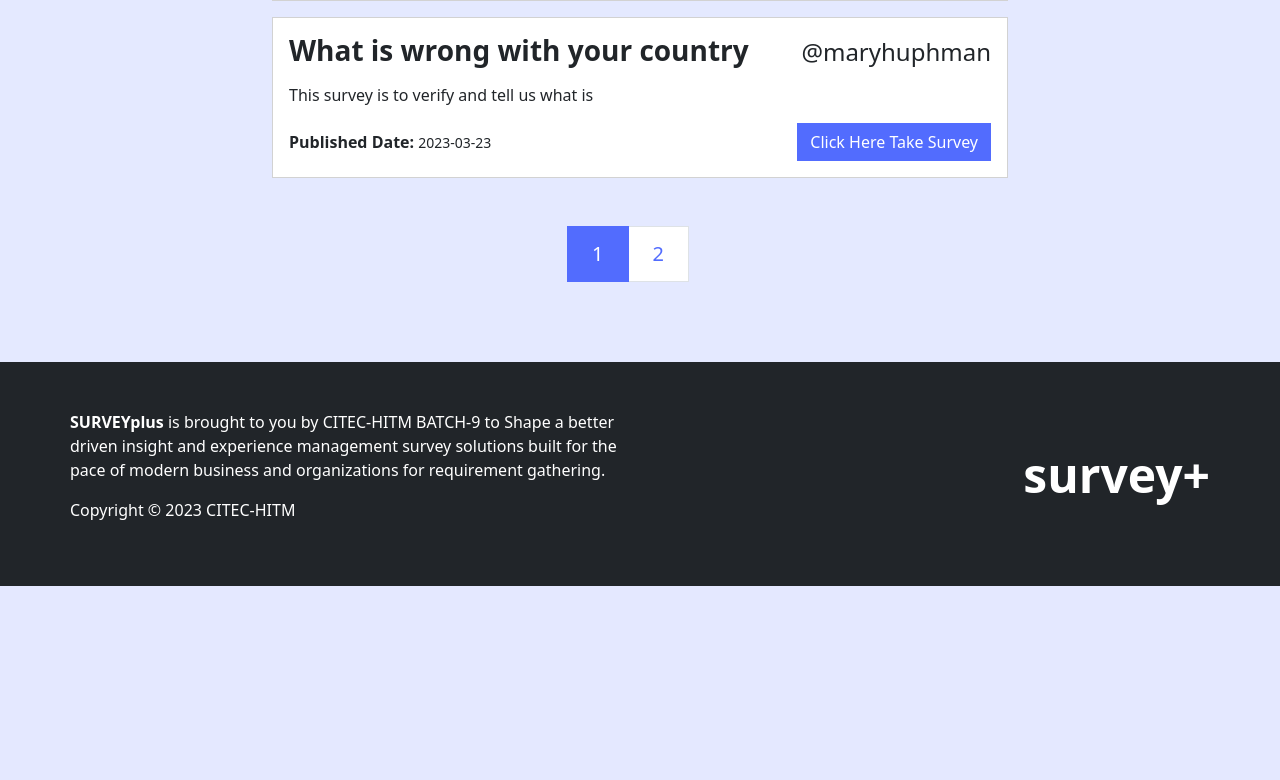
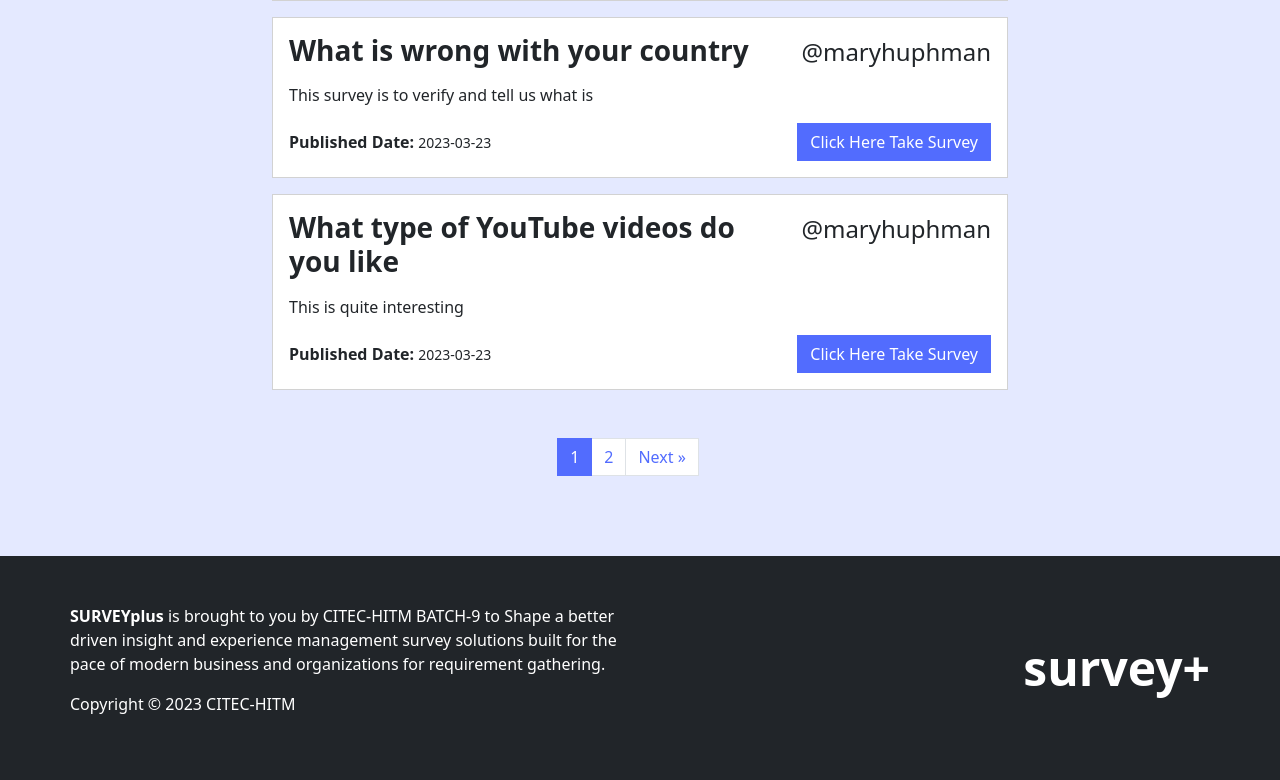
Before and after one commit to Agbortoko/surveyplus-php, a PHP site: page /surveyplusweb/explore.php?page=1 in a window 1280 px wide. Shown: the part 742-1522 px from the top of the page. Before the commit the page ends 1328 px from the top, so only its background shows below. Run offline with PHP 8.4, Linux system fonts and the light colour scheme; data comes from the database, SQL or seed files in the repository.

Commit message:
fixed pagination on search

```diff
--- a/app/Controllers/UserController.php
+++ b/app/Controllers/UserController.php
@@ -2,8 +2,10 @@
 
 namespace Surveyplus\App\Controllers;
 
-use Surveyplus\App\Models\Users;
-use Surveyplus\App\Models\Profiles;
+// use Surveyplus\App\Models\Users;
+// use Surveyplus\App\Models\Profiles;
+
+use Surveyplus\App\Models\{Users, Profiles};
 
 class UserController
 {
--- a/dashboard/partials/navigation.php
+++ b/dashboard/partials/navigation.php
@@ -17,7 +17,7 @@
         <li class="nav-item dropdown">
             <a class="nav-link dropdown-toggle" id="navbarDropdown" href="#" role="button" data-bs-toggle="dropdown" aria-expanded="false"><i class="fas fa-user fa-fw"></i></a>
             <ul class="dropdown-menu dropdown-menu-end" aria-labelledby="navbarDropdown">
-                <li><a class="dropdown-item" href="#!">Settings</a></li>
+                <li><a class="dropdown-item" href="#!">Profiles</a></li>
                 <li>
                     <hr class="dropdown-divider" />
                 </li>
--- a/explore.php
+++ b/explore.php
@@ -12,7 +12,7 @@ if (!isset($_GET["q"]) && empty($_GET["q"])) {
     $surveys = new SurveyController();
     $allPublishedSurveys = $surveys->showAllPublished(true);
 
-    $perPage = 3;
+    $perPage = 4;
 
     if (isset($_GET['page']) && !empty($_GET["page"])) {
         $page = $_GET['page'];
@@ -42,7 +42,7 @@ if (!isset($_GET["q"]) && empty($_GET["q"])) {
     $allSurveys = $surveys->showAllPublished(true, $paginate);
 } else {
 
-    $query = isset($_GET["q"]) ? $_GET["q"] : ""; // search query
+    $query = isset($_GET["q"]) ? trim($_GET["q"]) : ""; // search query
 
     $search = [
         "q" => $query
@@ -104,7 +104,7 @@ if (!isset($_GET["q"]) && empty($_GET["q"])) {
                     <div class="col-12 col-md-8 mx-auto">
 
                         <div class="input-group">
-                            <input type="search" placeholder="Search Something" name="q" id="search" class="form-control form-control-lg rounded-0 border border-1 border-primary" value="<?= isset($_GET['q']) ? $_GET['q'] : "" ?>" required>
+                            <input type="search" placeholder="Search Something" name="q" id="search" class="form-control form-control-lg rounded-0 border border-1 border-primary" value="<?= isset($_GET['q']) ? trim($_GET['q']) : "" ?>" required>
                             <input type="hidden" name="u" value="<?= strtolower($_SERVER["HTTP_USER_AGENT"]) ?>">
 
                             <button type="submit" class="btn btn-primary rounded-0 text-white">Search</button>
--- a/partials/survey/pagination.php
+++ b/partials/survey/pagination.php
@@ -4,8 +4,26 @@
 
     <div class="col-md-6 mx-auto">
 
-        <ul class="pagination pagination-lg flex justify-content-center">
+        <ul class="pagination flex justify-content-center">
+
+            <!-- Previous button -->
+            <?php if (isset($_GET["q"]) && isset($_GET["page"]) && $_GET["page"] >= 2) : ?>
+
+                <!-- If page has query -->
+                <li class="page-item"><a class="page-link rounded-0" href="<?= base_url("explore.php") . "?page=" . $_GET["page"] - 1 . "&q=" . $_GET["q"] ?>"> &laquo; Previous</a></li>
+
+            <?php elseif (isset($_GET["page"]) && $_GET["page"] >= 2) : ?>
+
+                <li class="page-item"><a class="page-link rounded-0" href="<?= base_url("explore.php") . "?page=" . $_GET["page"] - 1 ?>"> &laquo; Previous</a></li>
+
+            <?php endif ?>
+
             <?php for ($index = 1; $index <= $numberOfPages; $index++) : ?>
+
+
+                <!-- Show navigation if more thatn 1 page -->
+                <?php if ($numberOfPages > 1) : ?>
+
 
 
                     <?php if (isset($_GET["q"]) && !empty($_GET["q"])) : ?>
@@ -25,15 +43,16 @@
 
 
 
-                <?php else: ?>
+                    <?php else : ?>
 
 
                         <?php if (isset($_GET["page"]) && $index == $_GET["page"]) : ?>
 
+
+
                             <li class="page-item active"><a class="page-link rounded-0" href="<?= base_url("explore.php") . "?page=" . $index  ?>"><?= $index ?></a></li>
 
                         <?php else : ?>
-
 
                             <li class="page-item"><a class="page-link rounded-0" href="<?= base_url("explore.php") . "?page=" . $index  ?>"><?= $index ?></a></li>
 
@@ -45,12 +64,27 @@
 
 
 
-
+                <?php endif ?>
 
 
 
 
             <?php endfor ?>
+
+            <!-- Next button -->
+            <?php if (isset($_GET["q"]) && isset($_GET["page"]) && $_GET["page"] < $numberOfPages) : ?>
+
+                <!-- If page has query -->
+                <li class="page-item"><a class="page-link rounded-0" href="<?= base_url("explore.php") . "?page=" . $_GET["page"] + 1 . "&q=" . $_GET["q"] ?>">Next &raquo;</a></li>
+
+            <?php elseif (isset($_GET["page"]) && $_GET["page"] < $numberOfPages) : ?>
+
+                <li class="page-item"><a class="page-link rounded-0" href="<?= base_url("explore.php") . "?page=" . $_GET["page"] + 1 ?>">Next &raquo;</a></li>
+
+
+
+            <?php endif ?>
+
         </ul>
 
     </div>
```
Also changed, not shown: app/Middleware/CheckedExpiredSurvey.php (added, +29 -0 lines). Lines whose indentation alone changed are shown as unchanged.
